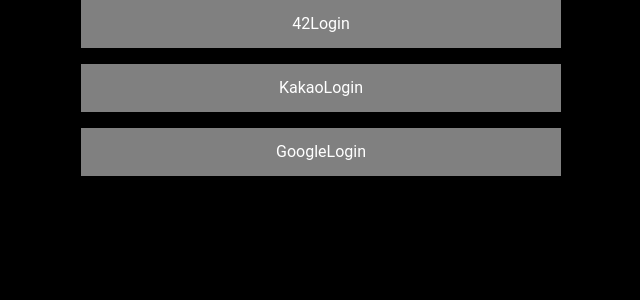
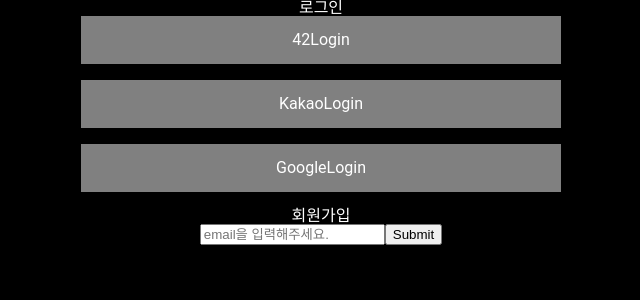
Before and after one commit to YJ941108/ft_transcendence, a React (Create React App) app in the folder srcs/front/: page /login in a window 1280 px wide. Shown: the top 300 px of the page, without its empty margins (319-959 px from the left). Built offline with nearby package versions, Linux system fonts and the light colour scheme.

Commit message:
[working] FT-69 Login 이메일 로그인 개발

```diff
--- a/srcs/front/package.json
+++ b/srcs/front/package.json
@@ -20,6 +20,7 @@
     "react": "^18.2.0",
     "react-cookie": "^4.1.1",
     "react-dom": "^18.2.0",
+    "react-hook-form": "^7.33.1",
     "react-pong": "^1.1.1",
     "react-query": "^3.39.1",
     "react-router-dom": "^6.3.0",
--- a/srcs/front/src/components/game/GameScreen.tsx
+++ b/srcs/front/src/components/game/GameScreen.tsx
@@ -99,7 +99,11 @@
 				gameData.drawStartCountDown(countDown[count]);
 			} else if (room.gameState === GameState.PAUSED) {
 				gameData.drawPausedState();
-			} else if (room.gameState === GameState.PLAYER_ONE_WIN || room.gameState === GameState.PLAYER_TWO_WIN) {
+			} else if (
+				room.gameState === GameState.PLAYER_ONE_WIN ||
+				room.gameState === GameState.PLAYER_TWO_WIN ||
+				room.gameState === GameState.END_GAME
+			) {
 				gameEnd(room.roomId, room.paddleOne.user.username, room.paddleTwo.user.username, room.gameState, gameData);
 			}
 			animationFrameId = window.requestAnimationFrame(gameLoop);
--- /dev/null
+++ b/srcs/front/src/components/login/EmailInterface.ts
@@ -0,0 +1,3 @@
+export default interface IEmail {
+	email: string;
+}
--- /dev/null
+++ b/srcs/front/src/components/login/SignUp.tsx
@@ -0,0 +1,34 @@
+import React from 'react';
+import { useMutation } from 'react-query';
+import { useForm, SubmitHandler } from 'react-hook-form';
+import { postEmailData } from '../../modules/api';
+import IEmail from './EmailInterface';
+
+function SignUp() {
+	const {
+		register,
+		handleSubmit,
+		formState: { errors },
+	} = useForm<IEmail>();
+	const { mutate } = useMutation(postEmailData);
+	const onSubmit: SubmitHandler<IEmail> = (email) => {
+		mutate(email);
+	};
+	return (
+		<form onSubmit={handleSubmit(onSubmit)}>
+			<input
+				placeholder="email을 입력해주세요."
+				{...register('email', {
+					pattern: {
+						value: /^[a-zA-Z0-9+-_.]+@[a-zA-Z0-9-]+.[a-zA-Z0-9-.]+$/i,
+						message: '정확한 이메일 표기가 아닙니다. 다시 입력해주세요. ex)abc@gmail.com',
+					},
+				})}
+			/>
+			<span>{errors.email?.message}</span>
+			<input type="submit" />
+		</form>
+	);
+}
+
+export default SignUp;
--- a/srcs/front/src/modules/api.ts
+++ b/srcs/front/src/modules/api.ts
@@ -1,8 +1,20 @@
 import axios from 'axios';
+
+interface IEmail {
+	email: string;
+}
 
 const getUserData = async () => {
 	const response = await axios.get('/api/users/me');
 	return response.data;
 };
 
+export const postEmailData = async (email: IEmail) => {
+	return axios.post('/api/auth/email', email);
+};
+
+export const getEmailData = async (email: IEmail) => {
+	return axios.get(`/api/auth/${email.email}`);
+};
+
 export default getUserData;
--- a/srcs/front/src/routes/pages/LoginPage.tsx
+++ b/srcs/front/src/routes/pages/LoginPage.tsx
@@ -1,5 +1,6 @@
 import React from 'react';
 import styled from 'styled-components';
+import SignUp from '../../components/login/SignUp';
 
 const LoginC = styled.div`
 	display: flex;
@@ -20,11 +21,14 @@
 function LoginPage() {
 	return (
 		<LoginC>
+			<h2>로그인</h2>
 			<LoginButton>
 				<a href={process.env.REACT_APP_FORTYTWO_LOGIN_API}>42Login</a>
 			</LoginButton>
 			<LoginButton>KakaoLogin</LoginButton>
 			<LoginButton>GoogleLogin</LoginButton>
+			<h2>회원가입</h2>
+			<SignUp />
 		</LoginC>
 	);
 }
```
Also changed, not shown: srcs/front/src/components/login/SignIn.tsx (added, +19 -0 lines), 2 other files (tests, documents, lock files or other folders).
